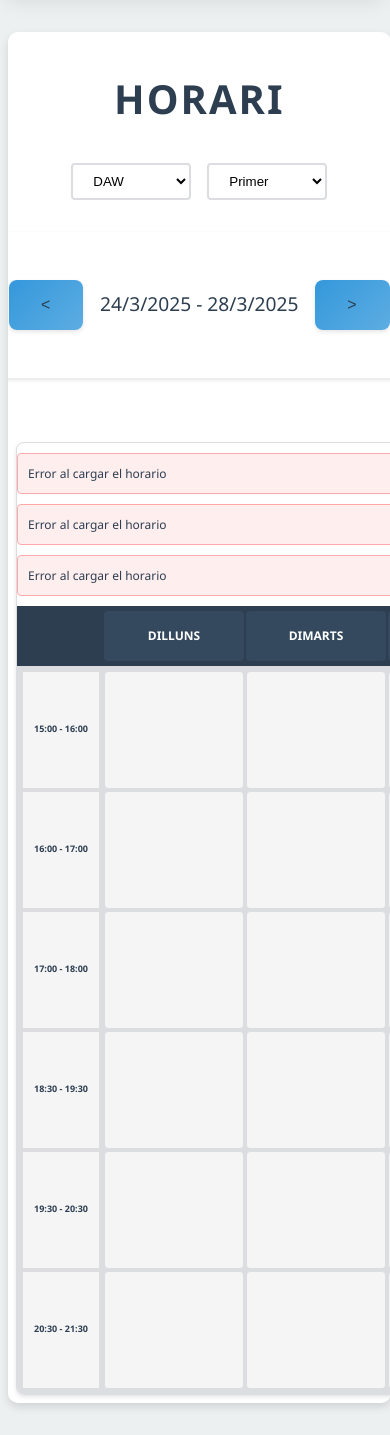
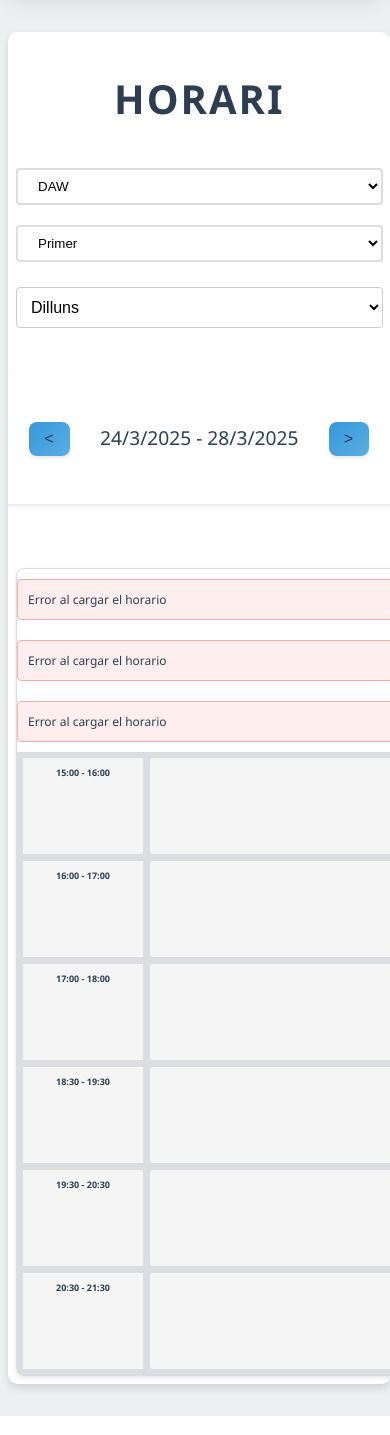
Before and after one commit to Maarrcc/M12.1, a PHP site: page /app/views/horari/index.php in a window 390 px wide; the page is wider, and only the part inside the window is pictured. Shown: the part 100-1535 px from the top of that part. Run offline with PHP 8.4, Linux system fonts and the light colour scheme; data that the repository does not hold is empty; some libraries are stand-ins or nearby versions.

Commit message:
Modo oscuro y horario resposive

```diff
--- a/my-app/app/views/horari/index.php
+++ b/my-app/app/views/horari/index.php
@@ -31,6 +31,14 @@
                     }
                     ?>
                 </select>
+                <!-- Selector de día para móvil -->
+                <select id="selector-dia" class="mobile-only">
+                    <option value="Dilluns">Dilluns</option>
+                    <option value="Dimarts">Dimarts</option>
+                    <option value="Dimecres">Dimecres</option>
+                    <option value="Dijous">Dijous</option>
+                    <option value="Divendres">Divendres</option>
+                </select>
             </div>
             <div class="selector-setmana">
                 <button id="setmanaAnterior">
@@ -40,7 +48,6 @@
             </div>
         </div>
 
-        <!-- Reemplazamos <table> por <div> con estructura de cuadrícula -->
         <div class="horari-container">
             <!-- Encabezado -->
             <div class="horari-header">
--- a/my-app/public/css/index.css
+++ b/my-app/public/css/index.css
@@ -2,7 +2,7 @@
 1. Variables globales
 ====================*/
 :root {
-  /* Colores base - Paleta mejorada */
+  /* Colores base */
   --primary-color: #2c3e50;
   --primary-light: #34495e;
   --primary-dark: #243342;
@@ -17,7 +17,7 @@
   --text-light: #7f8c8d;
   --border-color: #dcdde1;
 
-  /* Colores módulos - Más vibrantes */
+  /* Colores módulos */
   --color-m6: #ff6b81;
   --color-m7: #7bed9f;
   --color-m8: #70a1ff;
@@ -535,6 +535,52 @@
     font-size: 0.75em;
     padding: 8px;
   }
+
+  .mobile-only {
+    display: block;
+    width: 100%;
+    margin: 10px 0;
+  }
+
+  .horari-header {
+    display: none; /* Ocultamos la cabecera de días en móvil */
+  }
+
+  .horari-grid {
+    display: block; /* Cambiamos a visualización vertical */
+  }
+
+  .horari-row {
+    display: grid;
+    grid-template-columns: auto 1fr;
+    margin-bottom: 10px;
+  }
+
+  .cell {
+    padding: 10px;
+    border: 1px solid #ccc;
+  }
+
+  /* Ajustar controles para móvil */
+  .controls {
+    flex-direction: column;
+  }
+
+  .selectors {
+    flex-direction: column;
+    width: 100%;
+  }
+
+  .selectors select {
+    width: 100%;
+    margin: 5px 0;
+  }
+
+  .selector-setmana {
+    width: 100%;
+    justify-content: space-between;
+    margin-top: 10px;
+  }
 }
 
 @media (max-width: 480px) {
@@ -558,3 +604,141 @@
     transition: none !important;
   }
 }
+
+/* Estilos para dispositivos móviles */
+@media screen and (max-width: 768px) {
+    /* Mostrar el selector de día en móvil */
+    .mobile-only {
+        display: block !important;
+        margin: 10px 0;
+        width: 100%;
+        padding: 8px;
+        font-size: 16px;
+    }
+
+    /* Ocultar la cabecera de días en móvil */
+    .horari-header {
+        display: none !important;
+    }
+
+    /* Estilo para el contenedor del horario en móvil */
+    .horari-container.mobile-view {
+        width: 100%;
+        overflow-x: hidden;
+    }
+
+    /* Estilo para la cuadrícula en móvil */
+    .horari-container.mobile-view .horari-grid {
+        display: grid;
+        grid-template-columns: auto 1fr;
+        gap: 5px;
+        width: 100%;
+    }
+
+    /* Estilos para las celdas en móvil */
+    .horari-container.mobile-view .hora-cell {
+        width: 100px;
+        background-color: #f5f5f5;
+        padding: 10px;
+        font-weight: bold;
+    }
+
+    .horari-container.mobile-view .dia-cell {
+        width: 100%;
+        min-height: 80px;
+    }
+
+    /* Ajustar el contenedor de controles */
+    .controls {
+        flex-direction: column;
+        gap: 10px;
+    }
+
+    .selectors {
+        flex-direction: column;
+        gap: 10px;
+    }
+}
+
+/* Ocultar selector de día en desktop */
+.mobile-only {
+    display: none;
+}
+
+/* Ocultar selector de día en desktop */
+.mobile-only {
+  display: none;
+}
+
+@media screen and (max-width: 768px) {
+    .mobile-only {
+        display: block !important;
+        width: 100%;
+        margin: 10px 0;
+    }
+
+    .horari-container.mobile-view {
+        display: flex;
+        flex-direction: column;
+    }
+
+    .horari-container.mobile-view .horari-header {
+        display: flex;
+        flex-direction: column;
+    }
+
+    .horari-container.mobile-view .horari-grid {
+        display: grid;
+        grid-template-columns: auto 1fr;
+        gap: 5px;
+    }
+
+    .horari-container.mobile-view .hora-cell {
+        width: 100px;
+        padding: 10px;
+        background-color: #f5f5f5;
+    }
+
+    .horari-container.mobile-view .dia-cell {
+        width: 100%;
+        min-height: 80px;
+    }
+
+    .controls {
+        flex-direction: column;
+        gap: 10px;
+    }
+
+    .selectors {
+        flex-direction: column;
+        gap: 10px;
+    }
+
+    .selector-setmana {
+        display: flex;
+        justify-content: space-between;
+        align-items: center;
+        width: 100%;
+    }
+
+    .selector-setmana button {
+        padding: 8px 15px;
+    }
+}
+
+/* Estilos base para el selector móvil */
+#selector-dia {
+    display: none;
+}
+
+@media screen and (max-width: 768px) {
+    #selector-dia {
+        display: block;
+        width: 100%;
+        padding: 10px;
+        margin: 10px 0;
+        border: 1px solid #ccc;
+        border-radius: 4px;
+        background-color: white;
+    }
+}
```
Also changed, not shown: my-app/public/css/formularioGigante.css (+17 -0 lines), my-app/public/css/login.css (+16 -0 lines), my-app/public/js/horari.js (+78 -0 lines).
